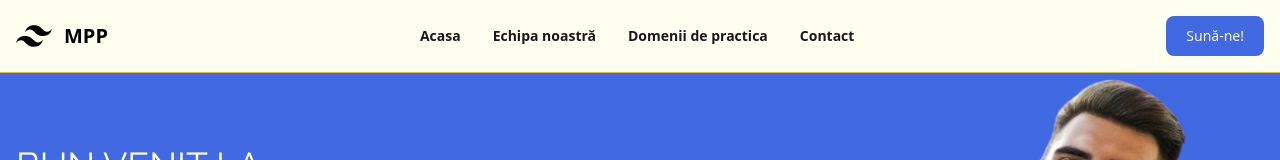
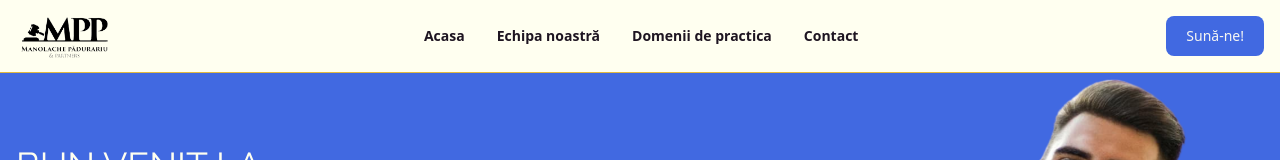
Before and after one commit to DCi-dev/lawfirm-website, a Next.js app: page / in a window 1280 px wide. Shown: the top 160 px of the page. Built offline with nearby package versions, Linux system fonts and the light colour scheme; a web font is replaced by a local one.

Commit message:
Navbar logo

```diff
--- a/components/common/navbar/Navbar.js
+++ b/components/common/navbar/Navbar.js
@@ -1,5 +1,6 @@
 import Link from "next/link";
 import { useState } from "react";
+import Image from "next/image";
 
 function Navbar() {
 	const [active, setActive] = useState(false);
@@ -10,19 +11,11 @@ function Navbar() {
 
 	return (
 		<>
-			<nav className='bg-ivory px-2 sm:px-4 py-2.5  fixed w-full z-20 top-0 left-0 border-b border-gold'>
+			<nav className='bg-ivory px-2 sm:px-4 py-2.5  fixed w-screen z-20 top-0 left-0 border-b border-gold'>
 				<div className='container flex flex-wrap justify-between items-center mx-auto max-w-7xl'>
 					<Link href='/'>
 						<a className='flex items-center'>
-							<svg
-								viewBox='0 0 24 24'
-								xmlns='http://www.w3.org/2000/svg'
-								className='mr-3 h-6 sm:h-9'>
-								<path d='M12.001 4.8c-3.2 0-5.2 1.6-6 4.8 1.2-1.6 2.6-2.2 4.2-1.8.913.228 1.565.89 2.288 1.624C13.666 10.618 15.027 12 18.001 12c3.2 0 5.2-1.6 6-4.8-1.2 1.6-2.6 2.2-4.2 1.8-.913-.228-1.565-.89-2.288-1.624C16.337 6.182 14.976 4.8 12.001 4.8zm-6 7.2c-3.2 0-5.2 1.6-6 4.8 1.2-1.6 2.6-2.2 4.2-1.8.913.228 1.565.89 2.288 1.624 1.177 1.194 2.538 2.576 5.512 2.576 3.2 0 5.2-1.6 6-4.8-1.2 1.6-2.6 2.2-4.2 1.8-.913-.228-1.565-.89-2.288-1.624C10.337 13.382 8.976 12 6.001 12z' />
-							</svg>
-							<span className='self-center text-xl font-bold whitespace-nowrap uppercase'>
-								Mpp
-							</span>
+							<Image src='/logo.svg' height={50} width={100} />
 						</a>
 					</Link>
 
```
Also changed, not shown: public/logo.svg (added).
